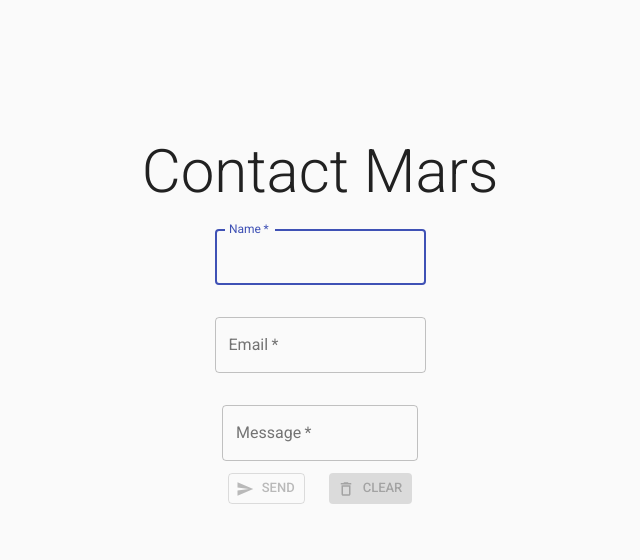
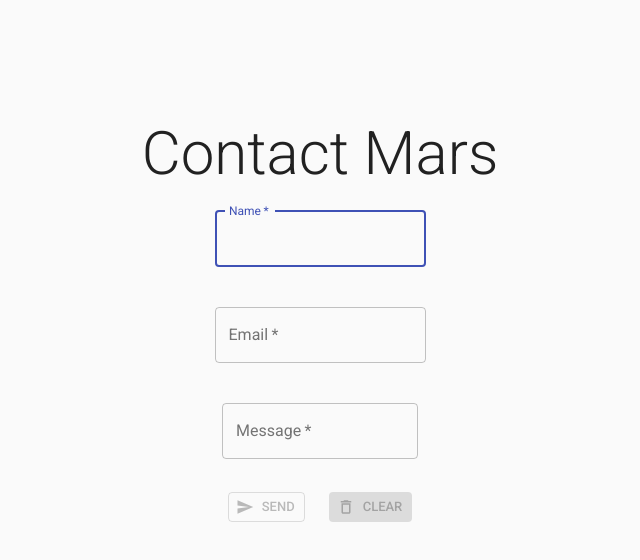
Before and after one commit to MMendes24/MarsContactForm, a React (Create React App) app: page / in a window 1280 px wide. Shown: the top 560 px of the page, without its empty margins (320-960 px from the left). Built offline with nearby package versions, Linux system fonts and the light colour scheme; no server answers; what aws-amplify would draw is missing.

Commit message:
Fixed button margins

```diff
--- a/src/components/Form.js
+++ b/src/components/Form.js
@@ -28,6 +28,9 @@ const useStyles = makeStyles(theme => ({
     bigGrid: {
         height: "80vh"
     },
+    button: {
+        marginTop: "1.3rem"
+    }
 }))
 
 
@@ -105,7 +108,7 @@ const Form = () => {
                     container
                     direction="column"
                     alignItems="center"
-                    spacing={4}
+                    spacing={5}
                 >
                     <Grid item>
                         <TextField
```
Also changed, not shown: 1 other file (tests, documents, lock files or other folders).
